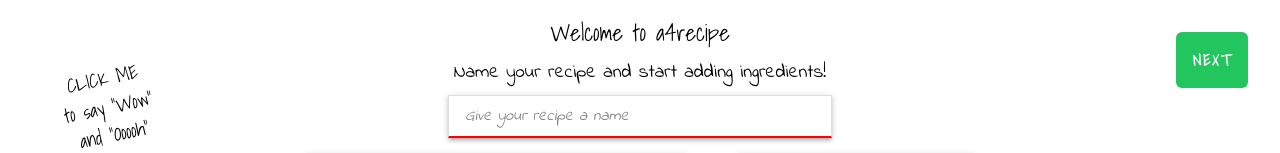
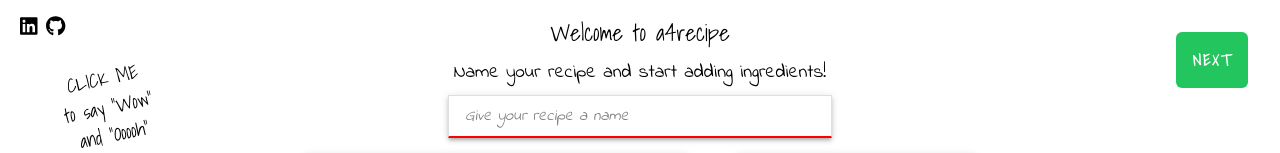
Before and after one commit to yafimski/a4recipe, a React (Vite) app: page / in a window 1280 px wide. Shown: the top 153 px of the page. Built offline with nearby package versions, Linux system fonts and the light colour scheme; a web font is replaced by a local one.

Commit message:
feat: social icons

```diff
--- /dev/null
+++ b/src/components/HomePage/Social.tsx
@@ -0,0 +1,17 @@
+import type { IconDefinition } from "@fortawesome/fontawesome-svg-core";
+import { FontAwesomeIcon } from "@fortawesome/react-fontawesome";
+
+interface SocialProps {
+  link: string;
+  icon: IconDefinition;
+}
+
+function Social({ link, icon }: SocialProps) {
+  return (
+    <a href={link} target="_blank" rel="noopener noreferrer" className="mx-1">
+      <FontAwesomeIcon icon={icon} size="2x" className="num-input-icons" />
+    </a>
+  );
+}
+
+export default Social;
--- a/src/components/IngredientFullItem.tsx
+++ b/src/components/IngredientFullItem.tsx
@@ -21,12 +21,12 @@ function IngredientFullItem({ groupName, item }: IngredientProp) {
           alt={itemName}
           className="rounded-l-2xl"
         />
-        <div className="flex flex-col center w-1/2 p-2 m-auto lg:gap-1">
+        <div className="flex flex-col center w-1/2 md:p-0 lg:p-2 m-auto md:gap-0.5 lg:gap-1">
           <p className="text-fluidSubtitle">{itemName}</p>
           <hr className="hr-generic" />
           <AmountInput item={item} groupName={groupName} />
           <p
-            className={`text-fluidSubtitle rounded-xl px-3 md:mt-1 lg:mt-1 xl:mt-2 ${
+            className={`text-fluidSubtitle rounded-xl px-3 md:mt-0 lg:mt-1 xl:mt-2 ${
               unit === defUnit && "required-element-fill"
             }`}
           >
--- a/src/components/QuantitiesPage/AmountInput.tsx
+++ b/src/components/QuantitiesPage/AmountInput.tsx
@@ -96,7 +96,7 @@ function AmountInput({ item, groupName }: AmountInputProps) {
         <FontAwesomeIcon icon={faMinus} className="num-input-icons" />
       </button>
       <input
-        className={`sm:w-10 md:w-12 lg:w-16 sm:py-0.5 lg:py-1 md:mx-1 lg:mx-2 focus:outline-none text-center font-roboto rounded-xl ${
+        className={`sm:w-10 md:w-12 lg:w-16 sm:py-0 lg:py-1 md:mx-1 lg:mx-2 focus:outline-none text-center font-roboto rounded-xl ${
           localAmount === 0 && "required-element-fill"
         }`}
         type="number"
--- a/src/index.css
+++ b/src/index.css
@@ -81,7 +81,7 @@
   }
 
   .modal-content {
-    @apply relative flex flex-col center w-1/2 md:m-12 lg:m-16 xl:mt-20 aspect-square rounded-2xl bg-white;
+    @apply relative flex flex-col center md:w-1/2 lg:w-2/5 md:m-12 lg:m-16 xl:mt-20 aspect-square rounded-2xl bg-white;
   }
 
   .modal-image {
--- a/src/pages/HomePage.tsx
+++ b/src/pages/HomePage.tsx
@@ -4,6 +4,8 @@ import ChosenIngredientsGallery from "../components/HomePage/ChosenIngredientsGa
 import GoToButton from "../components/GoToButton";
 import { useSelector } from "react-redux";
 import type { RootState } from "../state/store";
+import Social from "../components/HomePage/Social";
+import { faGithub, faLinkedin } from "@fortawesome/free-brands-svg-icons";
 
 function HomePage() {
   const ingredientsGroups = useSelector(
@@ -26,6 +28,10 @@ function HomePage() {
           <ChosenIngredientsGallery />
         </div>
       </div>
+      <div className="absolute top-0 left-0 m-4">
+        <Social link="https://www.linkedin.com/in/yafimsimanovsky/" icon={faLinkedin} />
+        <Social link="https://github.com/yafimski/a4recipe" icon={faGithub} />
+      </div>
     </div>
   );
 }
```
Also changed, not shown: 7 other files (tests, documents, lock files or other folders).
